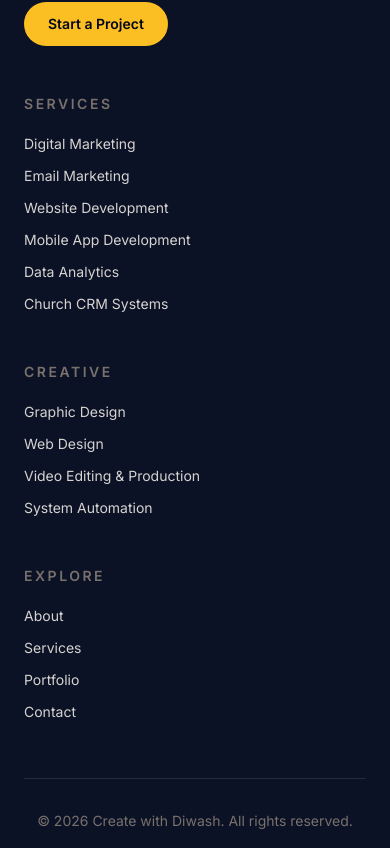
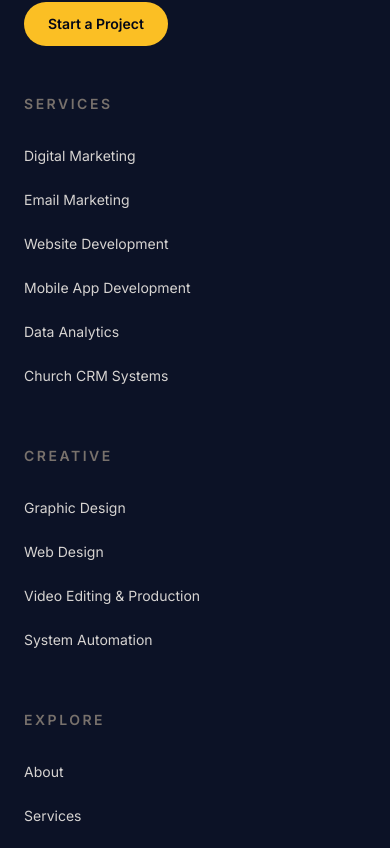
Before and after one commit to diwashsapkota/createwithdiwash, a Next.js app: page /about in a window 390 px wide. Shown: the part 3696-4544 px from the top of the page. Built offline with nearby package versions, Linux system fonts and the light colour scheme.

Commit message:
style(design): FINDING-002 — raise tap targets to 44px
Nav labels, buttons, service detail links, and footer links were 17–40px tall, which fails the 44px touch target rule on desktop and mobile.

Co-authored-by: Cursor <cursoragent@cursor.com>

```diff
--- a/app/globals.css
+++ b/app/globals.css
@@ -47,19 +47,19 @@ body {
 
   /* Buttons */
   .btn-primary {
-    @apply inline-flex items-center justify-center gap-2 rounded-full bg-amber-400 text-slate-950 font-semibold transition-all duration-200 hover:bg-amber-300 hover:-translate-y-0.5 focus-visible:outline focus-visible:outline-2 focus-visible:outline-offset-2 focus-visible:outline-amber-500 cursor-pointer;
+    @apply inline-flex min-h-11 items-center justify-center gap-2 rounded-full bg-amber-400 text-slate-950 font-semibold transition-all duration-200 hover:bg-amber-300 hover:-translate-y-0.5 focus-visible:outline focus-visible:outline-2 focus-visible:outline-offset-2 focus-visible:outline-amber-500 cursor-pointer;
   }
 
   .btn-dark {
-    @apply inline-flex items-center justify-center gap-2 rounded-full bg-navy-900 text-white font-semibold transition-all duration-200 hover:bg-navy-800 hover:-translate-y-0.5 focus-visible:outline focus-visible:outline-2 focus-visible:outline-offset-2 focus-visible:outline-navy-800 dark:bg-amber-400 dark:text-slate-950 dark:hover:bg-amber-300 cursor-pointer;
+    @apply inline-flex min-h-11 items-center justify-center gap-2 rounded-full bg-navy-900 text-white font-semibold transition-all duration-200 hover:bg-navy-800 hover:-translate-y-0.5 focus-visible:outline focus-visible:outline-2 focus-visible:outline-offset-2 focus-visible:outline-navy-800 dark:bg-amber-400 dark:text-slate-950 dark:hover:bg-amber-300 cursor-pointer;
   }
 
   .btn-outline {
-    @apply inline-flex items-center justify-center gap-2 rounded-full border border-stone-300 dark:border-slate-700 text-stone-800 dark:text-stone-200 font-semibold transition-all duration-200 hover:border-amber-500 hover:text-amber-700 dark:hover:text-amber-400 focus-visible:outline focus-visible:outline-2 focus-visible:outline-offset-2 focus-visible:outline-amber-500 cursor-pointer;
+    @apply inline-flex min-h-11 items-center justify-center gap-2 rounded-full border border-stone-300 dark:border-slate-700 text-stone-800 dark:text-stone-200 font-semibold transition-all duration-200 hover:border-amber-500 hover:text-amber-700 dark:hover:text-amber-400 focus-visible:outline focus-visible:outline-2 focus-visible:outline-offset-2 focus-visible:outline-amber-500 cursor-pointer;
   }
 
   .btn-outline-light {
-    @apply inline-flex items-center justify-center gap-2 rounded-full border border-white/40 text-white font-semibold transition-all duration-200 hover:bg-white/10 hover:border-white/70 focus-visible:outline focus-visible:outline-2 focus-visible:outline-offset-2 focus-visible:outline-white cursor-pointer;
+    @apply inline-flex min-h-11 items-center justify-center gap-2 rounded-full border border-white/40 text-white font-semibold transition-all duration-200 hover:bg-white/10 hover:border-white/70 focus-visible:outline focus-visible:outline-2 focus-visible:outline-offset-2 focus-visible:outline-white cursor-pointer;
   }
 
   /* Cards */
--- a/app/page.tsx
+++ b/app/page.tsx
@@ -359,7 +359,7 @@ export default function Home() {
                   <div className="mt-auto pt-6">
                     <Link
                       href={`/services/${service.slug}`}
-                      className="inline-flex items-center gap-1.5 text-sm font-semibold text-stone-900 underline-offset-4 transition-colors hover:text-amber-600 hover:underline dark:text-white dark:hover:text-amber-400"
+                      className="inline-flex min-h-11 items-center gap-1.5 text-sm font-semibold text-stone-900 underline-offset-4 transition-colors hover:text-amber-600 hover:underline dark:text-white dark:hover:text-amber-400"
                     >
                       View details &amp; pricing
                       <ArrowRightIcon className="h-4 w-4 transition-transform group-hover:translate-x-1" />
--- a/app/services/page.tsx
+++ b/app/services/page.tsx
@@ -48,7 +48,7 @@ export default function Services() {
                   <div className="mt-auto pt-6">
                     <Link
                       href={`/services/${service.slug}`}
-                      className="inline-flex items-center gap-1.5 text-sm font-semibold text-stone-900 underline-offset-4 transition-colors hover:text-amber-600 hover:underline dark:text-white dark:hover:text-amber-400"
+                      className="inline-flex min-h-11 items-center gap-1.5 text-sm font-semibold text-stone-900 underline-offset-4 transition-colors hover:text-amber-600 hover:underline dark:text-white dark:hover:text-amber-400"
                     >
                       View details &amp; pricing
                       <ArrowRightIcon className="h-4 w-4 transition-transform group-hover:translate-x-1" />
--- a/components/Footer.tsx
+++ b/components/Footer.tsx
@@ -25,12 +25,12 @@ export default function Footer() {
             <h3 className="text-sm font-semibold uppercase tracking-[0.18em] text-stone-500 mb-5">
               Services
             </h3>
-            <ul className="space-y-3 text-sm">
+            <ul className="text-sm">
               {services.slice(0, 6).map((service) => (
                 <li key={service.slug}>
                   <Link
                     href={`/services/${service.slug}`}
-                    className="hover:text-amber-400 transition-colors"
+                    className="inline-flex min-h-11 items-center hover:text-amber-400 transition-colors"
                   >
                     {service.title}
                   </Link>
@@ -43,12 +43,12 @@ export default function Footer() {
             <h3 className="text-sm font-semibold uppercase tracking-[0.18em] text-stone-500 mb-5">
               Creative
             </h3>
-            <ul className="space-y-3 text-sm">
+            <ul className="text-sm">
               {services.slice(6).map((service) => (
                 <li key={service.slug}>
                   <Link
                     href={`/services/${service.slug}`}
-                    className="hover:text-amber-400 transition-colors"
+                    className="inline-flex min-h-11 items-center hover:text-amber-400 transition-colors"
                   >
                     {service.title}
                   </Link>
@@ -61,24 +61,24 @@ export default function Footer() {
             <h3 className="text-sm font-semibold uppercase tracking-[0.18em] text-stone-500 mb-5">
               Explore
             </h3>
-            <ul className="space-y-3 text-sm">
+            <ul className="text-sm">
               <li>
-                <Link href="/about" className="hover:text-amber-400 transition-colors">
+                <Link href="/about" className="inline-flex min-h-11 items-center hover:text-amber-400 transition-colors">
                   About
                 </Link>
               </li>
               <li>
-                <Link href="/services" className="hover:text-amber-400 transition-colors">
+                <Link href="/services" className="inline-flex min-h-11 items-center hover:text-amber-400 transition-colors">
                   Services
                 </Link>
               </li>
               <li>
-                <Link href="/portfolio" className="hover:text-amber-400 transition-colors">
+                <Link href="/portfolio" className="inline-flex min-h-11 items-center hover:text-amber-400 transition-colors">
                   Portfolio
                 </Link>
               </li>
               <li>
-                <Link href="/contact" className="hover:text-amber-400 transition-colors">
+                <Link href="/contact" className="inline-flex min-h-11 items-center hover:text-amber-400 transition-colors">
                   Contact
                 </Link>
               </li>
--- a/components/Navigation.tsx
+++ b/components/Navigation.tsx
@@ -75,7 +75,7 @@ export default function Navigation() {
                   <li key={link.href}>
                     <Link
                       href={link.href}
-                      className={`relative text-sm font-medium transition-colors duration-200 ${
+                      className={`relative inline-flex min-h-11 items-center text-sm font-medium transition-colors duration-200 ${
                         active
                           ? 'text-amber-500'
                           : solid
@@ -94,7 +94,7 @@ export default function Navigation() {
             </ul>
             <Link
               href="/contact"
-              className="btn-primary px-5 py-2.5 text-sm"
+              className="btn-primary min-h-11 px-5 py-2.5 text-sm"
             >
               Start a Project
             </Link>
```
